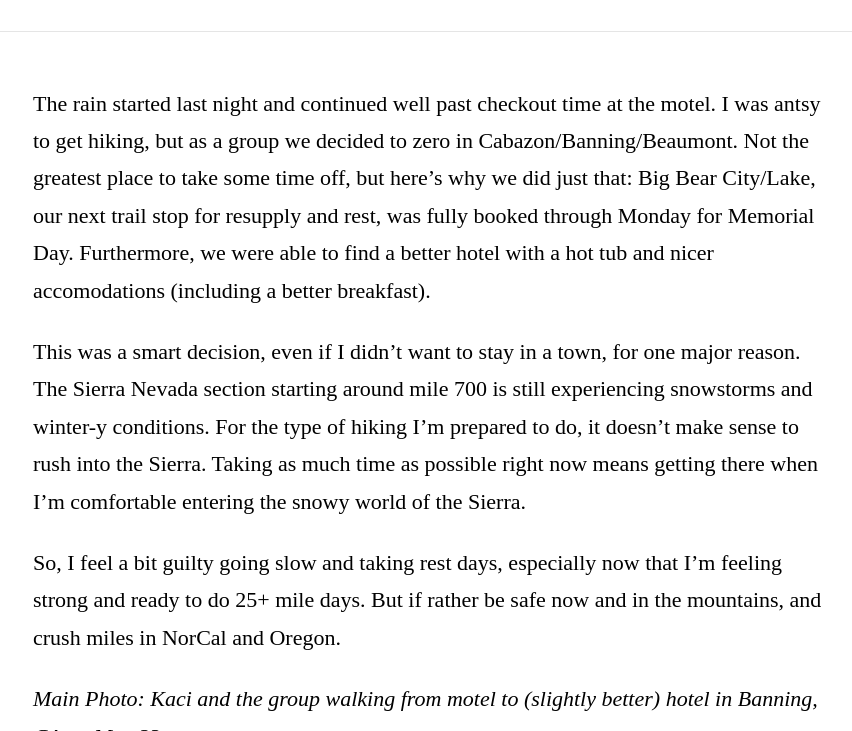
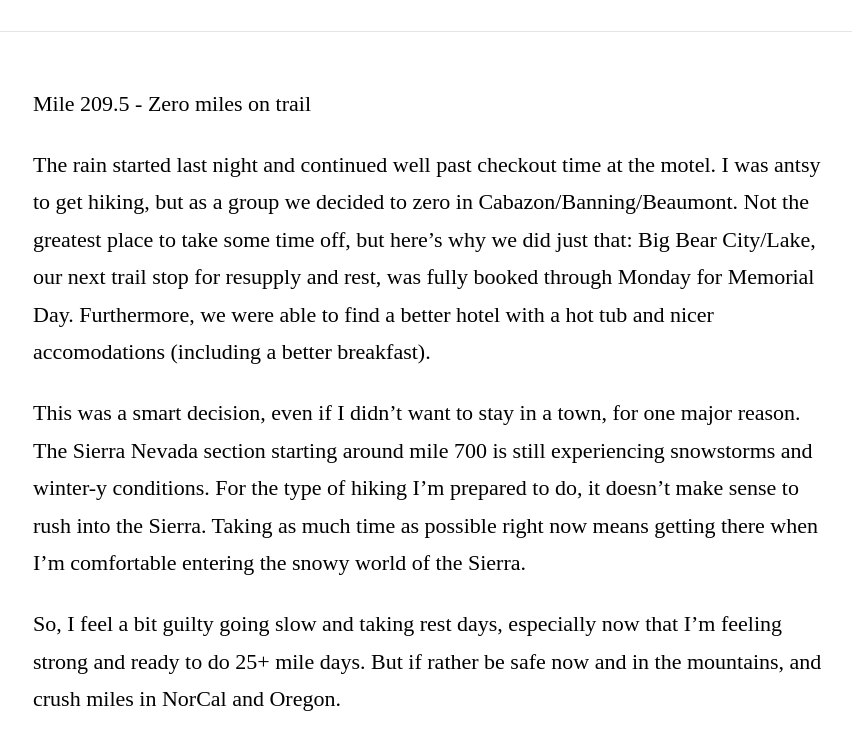
Before and after one commit to jacobleistra/pct2019, a Jekyll site: the page built from _posts/2019-05-23-an-unexpected-zero.md, in a window 1280 px wide and 900 px high, scrolled down 989 px, cut to the strip 169-900 px from the top of the window. Shown: the whole strip, without its empty margins (211-1063 px from the left). Built offline with Jekyll 4.4.1, drawn with Linux system fonts in a browser that asks for light colours; some web fonts are replaced.

Commit message:
Add miles

```diff
--- a/_posts/2019-05-23-an-unexpected-zero.md
+++ b/_posts/2019-05-23-an-unexpected-zero.md
@@ -8,6 +8,8 @@ tags:
     - PCT
     - Life
 ---
+Mile 209.5 - Zero miles on trail
+
 The rain started last night and continued well past checkout time at the motel. I was antsy to get hiking, but as a group we decided to zero in Cabazon/Banning/Beaumont. Not the greatest place to take some time off, but here's why we did just that: Big Bear City/Lake, our next trail stop for resupply and rest, was fully booked through Monday for Memorial Day. Furthermore, we were able to find a better hotel with a hot tub and nicer accomodations (including a better breakfast).
 
 This was a smart decision, even if I didn't want to stay in a town, for one major reason. The Sierra Nevada section starting around mile 700 is still experiencing snowstorms and winter-y conditions. For the type of hiking I'm prepared to do, it doesn't make sense to rush into the Sierra. Taking as much time as possible right now means getting there when I'm comfortable entering the snowy world of the Sierra.
```
